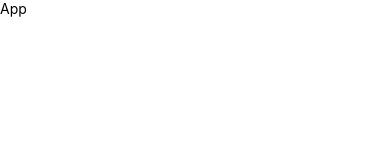
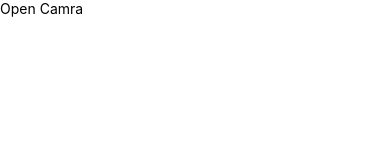
Before and after one commit to rakib00-dev/react-native-mark-detector, a React Native app: screen / in a window 390 px wide. Shown: the top 160 px of the page. Built offline with nearby package versions, Linux system fonts and the light colour scheme.

Commit message:
add a touchable opacity

```diff
--- a/App.tsx
+++ b/App.tsx
@@ -1,10 +1,12 @@
-import { StyleSheet, Text, View } from 'react-native';
+import { StyleSheet, Text, TouchableOpacity, View } from 'react-native';
 import React from 'react';
 
 export default function App() {
   return (
     <View>
-      <Text>App</Text>
+      <TouchableOpacity>
+        <Text>Open Camra</Text>
+      </TouchableOpacity>
     </View>
   );
 }
```
